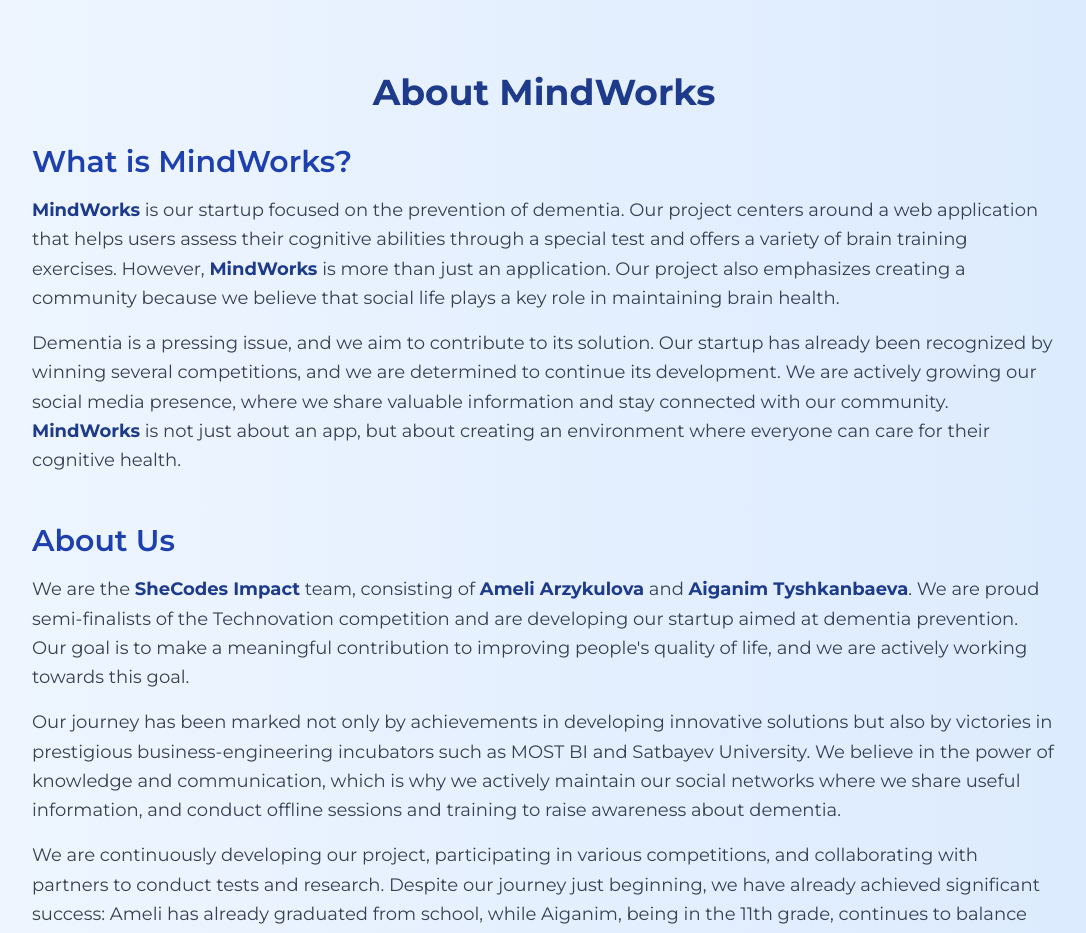
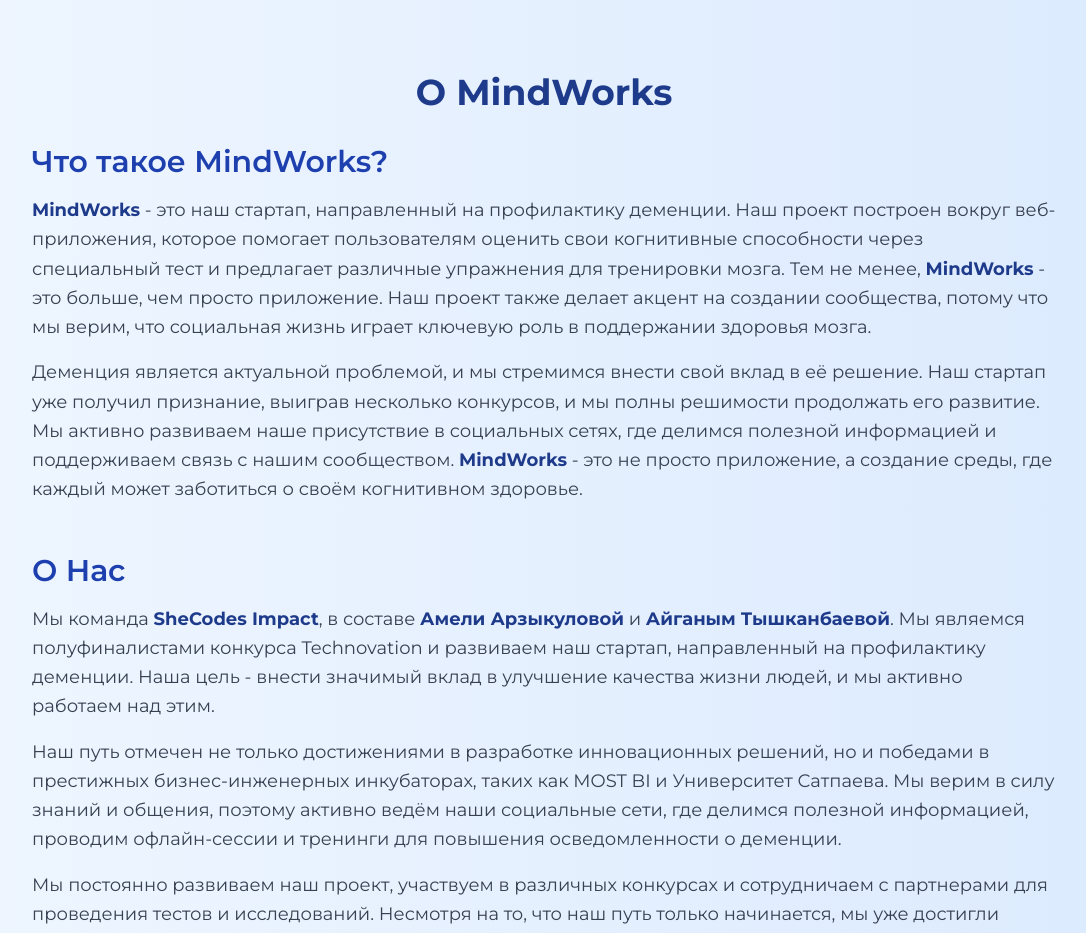
Before and after one commit to AlanC8/mindworks-front, a Next.js app: page /about in a window 1280 px wide. Shown: the top 933 px of the page, without its empty margins (96-1182 px from the left). Built offline with nearby package versions, Linux system fonts and the light colour scheme.

Commit message:
second commit

```diff
--- a/app/about/page.tsx
+++ b/app/about/page.tsx
@@ -5,77 +5,74 @@
     <div className="min-h-screen bg-gradient-to-r from-blue-50 to-blue-100 p-8">
       <div className="max-w-5xl mx-auto rounded-xl py-10">
         <h1 className="text-4xl font-bold text-center text-blue-900 mb-8">
-          About MindWorks
+        О MindWorks
         </h1>
 
         <section className="mb-12">
           <h2 className="text-3xl font-semibold text-blue-800 mb-4">
-            What is MindWorks?
+          Что такое MindWorks?
           </h2>
           <p className="text-lg text-gray-700 leading-relaxed">
-            <strong className="text-blue-900">MindWorks</strong> is our startup
-            focused on the prevention of dementia. Our project centers around a
-            web application that helps users assess their cognitive abilities
-            through a special test and offers a variety of brain training
-            exercises. However,{" "}
-            <strong className="text-blue-900">MindWorks</strong> is more than
-            just an application. Our project also emphasizes creating a
-            community because we believe that social life plays a key role in
-            maintaining brain health.
+          <strong className="text-blue-900">MindWorks</strong> - это наш стартап,
+            направленный на профилактику деменции. Наш проект построен вокруг
+            веб-приложения, которое помогает пользователям оценить свои когнитивные
+            способности через специальный тест и предлагает различные упражнения
+            для тренировки мозга. Тем не менее,{" "}
+            <strong className="text-blue-900">MindWorks</strong> - это больше, чем
+            просто приложение. Наш проект также делает акцент на создании
+            сообщества, потому что мы верим, что социальная жизнь играет ключевую
+            роль в поддержании здоровья мозга.
           </p>
           <p className="text-lg text-gray-700 leading-relaxed mt-4">
-            Dementia is a pressing issue, and we aim to contribute to its
-            solution. Our startup has already been recognized by winning several
-            competitions, and we are determined to continue its development. We
-            are actively growing our social media presence, where we share
-            valuable information and stay connected with our community.{" "}
-            <strong className="text-blue-900">MindWorks</strong> is not just
-            about an app, but about creating an environment where everyone can
-            care for their cognitive health.
+            Деменция является актуальной проблемой, и мы стремимся внести свой
+            вклад в её решение. Наш стартап уже получил признание, выиграв
+            несколько конкурсов, и мы полны решимости продолжать его развитие. Мы
+            активно развиваем наше присутствие в социальных сетях, где делимся
+            полезной информацией и поддерживаем связь с нашим сообществом.{" "}
+            <strong className="text-blue-900">MindWorks</strong> - это не просто
+            приложение, а создание среды, где каждый может заботиться о своём
+            когнитивном здоровье.
           </p>
         </section>
 
         <section className="mb-12">
-          <h2 className="text-3xl font-semibold text-blue-800 mb-4">
-            About Us
+        <h2 className="text-3xl font-semibold text-blue-800 mb-4">
+            О Нас
           </h2>
           <p className="text-lg text-gray-700 leading-relaxed">
-            We are the{" "}
-            <strong className="text-blue-900">SheCodes Impact</strong> team,
-            consisting of{" "}
-            <strong className="text-blue-900">Ameli Arzykulova</strong> and{" "}
-            <strong className="text-blue-900">Aiganim Tyshkanbaeva</strong>. We
-            are proud semi-finalists of the Technovation competition and are
-            developing our startup aimed at dementia prevention. Our goal is to
-            make a meaningful contribution to improving people's quality of
-            life, and we are actively working towards this goal.
+            Мы команда{" "}
+            <strong className="text-blue-900">SheCodes Impact</strong>, в составе{" "}
+            <strong className="text-blue-900">Амели Арзыкуловой</strong> и{" "}
+            <strong className="text-blue-900">Айганым Тышканбаевой</strong>. Мы
+            являемся полуфиналистами конкурса Technovation и развиваем наш стартап,
+            направленный на профилактику деменции. Наша цель - внести значимый
+            вклад в улучшение качества жизни людей, и мы активно работаем над этим.
           </p>
           <p className="text-lg text-gray-700 leading-relaxed mt-4">
-            Our journey has been marked not only by achievements in developing
-            innovative solutions but also by victories in prestigious
-            business-engineering incubators such as MOST BI and Satbayev
-            University. We believe in the power of knowledge and communication,
-            which is why we actively maintain our social networks where we share
-            useful information, and conduct offline sessions and training to
-            raise awareness about dementia.
+            Наш путь отмечен не только достижениями в разработке инновационных
+            решений, но и победами в престижных бизнес-инженерных инкубаторах,
+            таких как MOST BI и Университет Сатпаева. Мы верим в силу знаний и
+            общения, поэтому активно ведём наши социальные сети, где делимся
+            полезной информацией, проводим офлайн-сессии и тренинги для повышения
+            осведомленности о деменции.
           </p>
           <p className="text-lg text-gray-700 leading-relaxed mt-4">
-            We are continuously developing our project, participating in various
-            competitions, and collaborating with partners to conduct tests and
-            research. Despite our journey just beginning, we have already
-            achieved significant success: Ameli has already graduated from
-            school, while Aiganim, being in the 11th grade, continues to balance
-            her studies with the development of our startup.
+            Мы постоянно развиваем наш проект, участвуем в различных конкурсах и
+            сотрудничаем с партнерами для проведения тестов и исследований.
+            Несмотря на то, что наш путь только начинается, мы уже достигли
+            значительных успехов: Амели уже окончила школу, в то время как Айганым,
+            будучи в 11 классе, продолжает совмещать учёбу с развитием нашего
+            стартапа.
           </p>
         </section>
 
         <section className="text-center mt-10">
-          <h3 className="text-2xl font-semibold text-blue-800">
-            Join Us on Our Journey!
+        <h3 className="text-2xl font-semibold text-blue-800">
+            Присоединяйтесь к нам в нашем путешествии!
           </h3>
           <p className="text-lg text-gray-700 mt-4">
-            Follow us on our social media channels and be a part of our
-            community dedicated to cognitive health and innovation.
+            Подписывайтесь на наши социальные сети и станьте частью нашего
+            сообщества, посвященного когнитивному здоровью и инновациям.
           </p>
           <div className="mt-6 flex justify-center space-x-4">
             <a
--- a/app/login/page.tsx
+++ b/app/login/page.tsx
@@ -72,7 +72,7 @@
               Login
             </button>
             <p onClick={() => router.push("/login")} className="text-sm mt-2">
-              You don't have an account?{" "}
+              You dont have an account?
               <span className="underline">Sign up</span>
             </p>
           </div>
```
